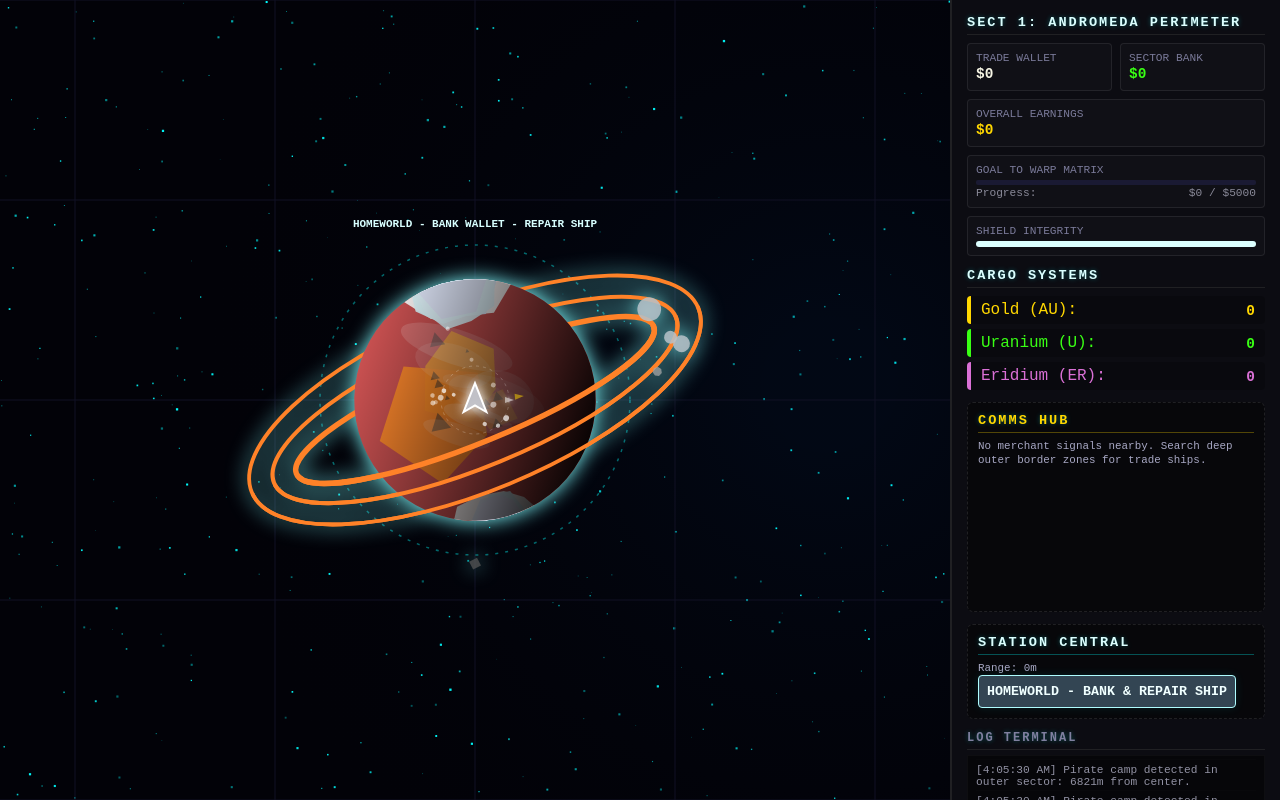
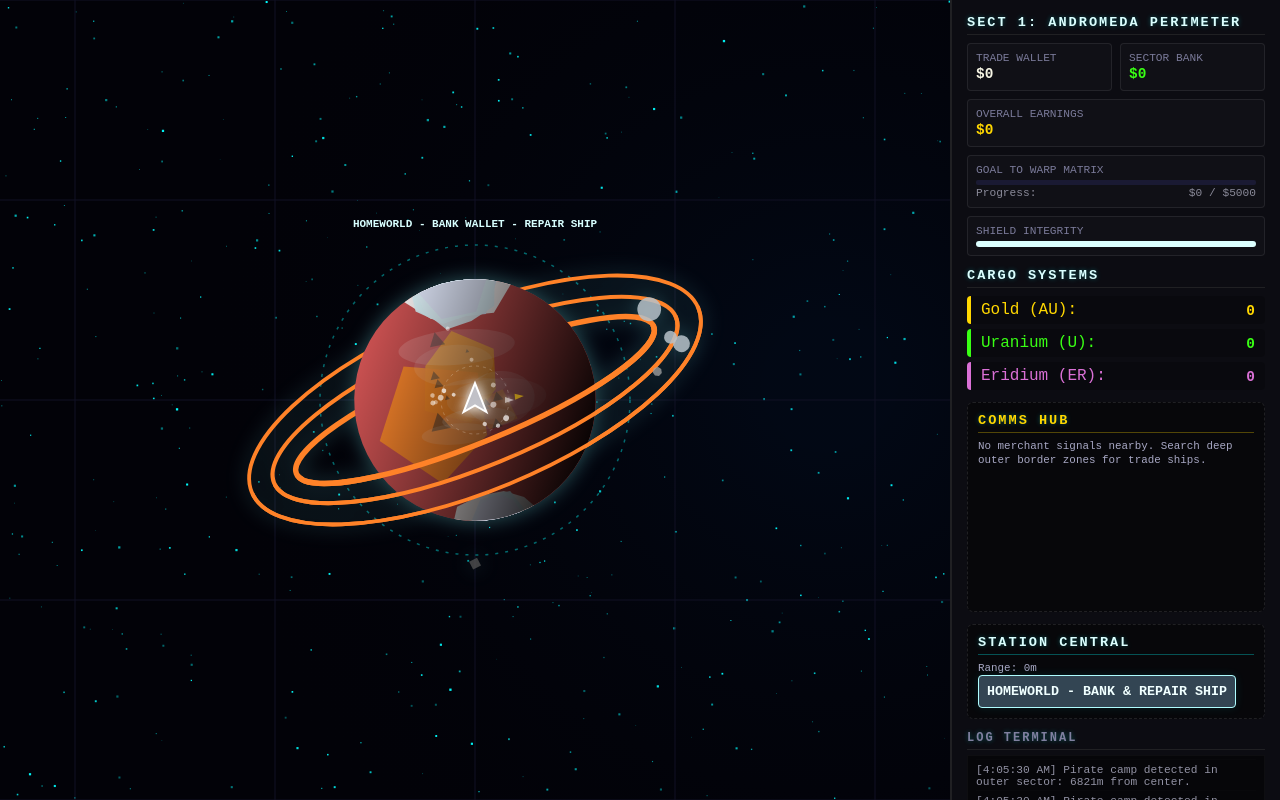
Before and after one commit to smurphshire/StarjournAce, a plain HTML site: page index.html in a window 1280 px wide. Drawn offline with Linux system fonts and the light colour scheme; animation ran at ten frames a second.

Commit message:
Update index.html

```diff
--- a/index.html
+++ b/index.html
@@ -615,7 +615,7 @@
 
 
         };
-
+        // initialize player state, set friction here
         let player = {
             x: WORLD_SIZE / 2,
             y: WORLD_SIZE / 2,
@@ -624,7 +624,7 @@
             angle: -Math.PI / 2,
             rotationSpeed: 0.06,
             thrust: 0.13,
-            friction: 0.985,
+            friction: 0.990,
 
             radius: 12,
             shield: 100,
@@ -634,7 +634,7 @@
             overallEarnings: 0,
             cargo: { gold: 0, uranium: 0, eridium: 0 },
             lastShot: 0,
-            shootDelay: 240,
+            shootDelay: 210,
             invulnerable: 0
         };
 
@@ -758,9 +758,14 @@
                 parts.push(`<polygon points="${generatorPolygon(x, y, 2 + Math.random() * 10, 3, .1)}" fill="#333" opacity=".5" clip-path="url(#${clipId})"/>`);
             }
 
-            for (let index = 0; index < Math.floor(Math.random() * 13); index++) {
-                parts.push(`<ellipse cx="${center + (Math.random() * .6 - .3) * radius}" cy="${center + (Math.random() * 1.3 - .65) * radius}" rx="${20 + Math.random() * 40}" ry="${8 + Math.random() * 20}" fill="#fff" opacity="${.08 + Math.random() * .14}" clip-path="url(#${clipId})"/>`);
-            }
+        for (let index = 0; index < Math.floor(Math.random() * 13); index++) {
+            const cx = center + (Math.random() * .6 - .3) * radius;
+            const cy = center + (Math.random() * 1.3 - .65) * radius;
+            // rotate clouds
+            const angle = -23;
+                parts.push(`<ellipse cx="${cx}" cy="${cy}" rx="${20 + Math.random() * 40}" ry="${8 + Math.random() * 20}" transform="rotate(${angle} ${cx} ${cy})" fill="#fff" opacity="${.08 + Math.random() * .14}" clip-path="url(#${clipId})"/>`);
+}
+
 
             // Generator-style glacial polar caps, clipped to the planet surface.
             if (Math.random() < 0.6666667) {
@@ -2325,7 +2330,7 @@ generateBackgroundAssets();
 
             ctx.globalAlpha = 1;
             ctx.shadowBlur = 20;
-            ctx.shadowColor = '#7ffcff';
+            ctx.shadowColor = 'rgba(127, 252, 255, 0.32)';
             if (homeworld.image && homeworld.image.complete) {
                 ctx.save();
                 ctx.rotate(HOMEWORLD_TILT);
```
